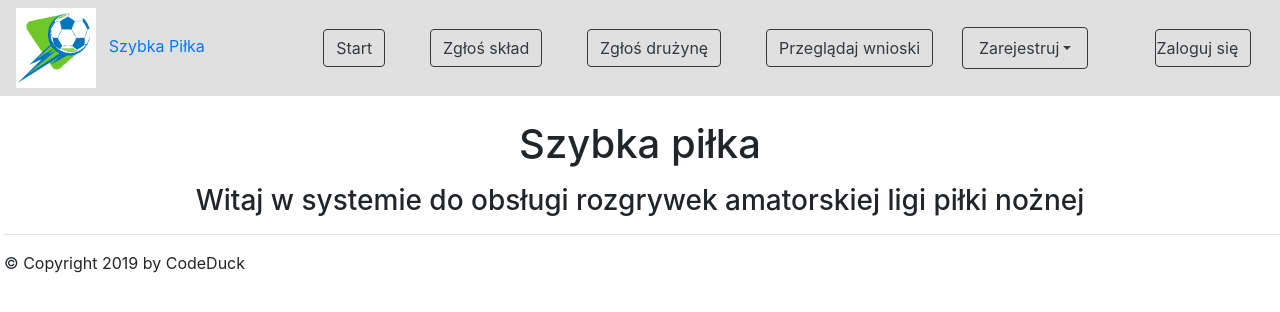
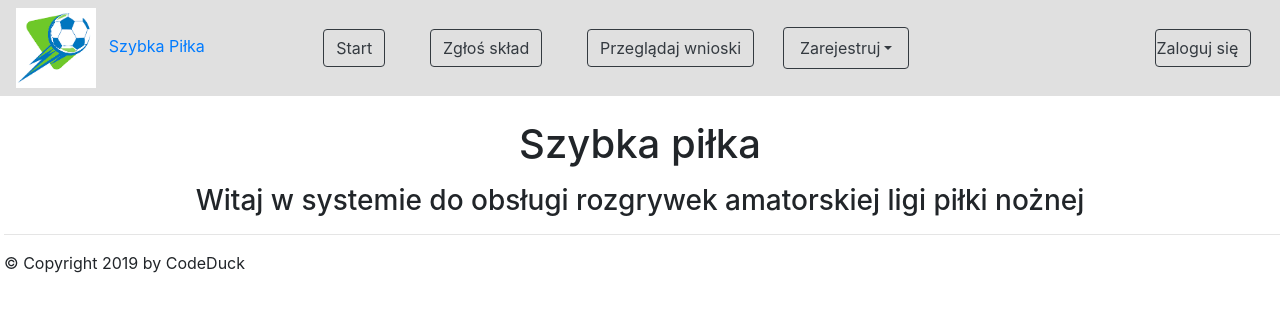
Before and after one commit to tobi605/SzybkaPilka, a Flask app: page / in a window 1280 px wide. Shown: the top 312 px of the page. Run offline with Flask 2, Linux system fonts and the light colour scheme; parts of the project's set-up code (start-up, migrations or seed data) failed here and were passed over; some libraries are stand-ins or nearby versions.

Commit message:
remove unused button

```diff
--- a/templates/layout.html
+++ b/templates/layout.html
@@ -19,9 +19,6 @@
       </li>
       <li class="nav-link">
         <a class="btn btn-outline-dark" href="{{ url_for('add_team') }} " style="margin-right: 1vw">Zgłoś skład</a>
-      </li>
-      <li class="nav-link">
-        <a class="btn btn-outline-dark" href="{{ url_for('index') }} " style="margin-right: 1vw">Zgłoś drużynę</a>
       </li>
       <li class="nav-link">
         <a class="btn btn-outline-dark" href="{{ url_for('show_forms') }} " style="margin-right: 1vw">Przeglądaj wnioski</a>
```
